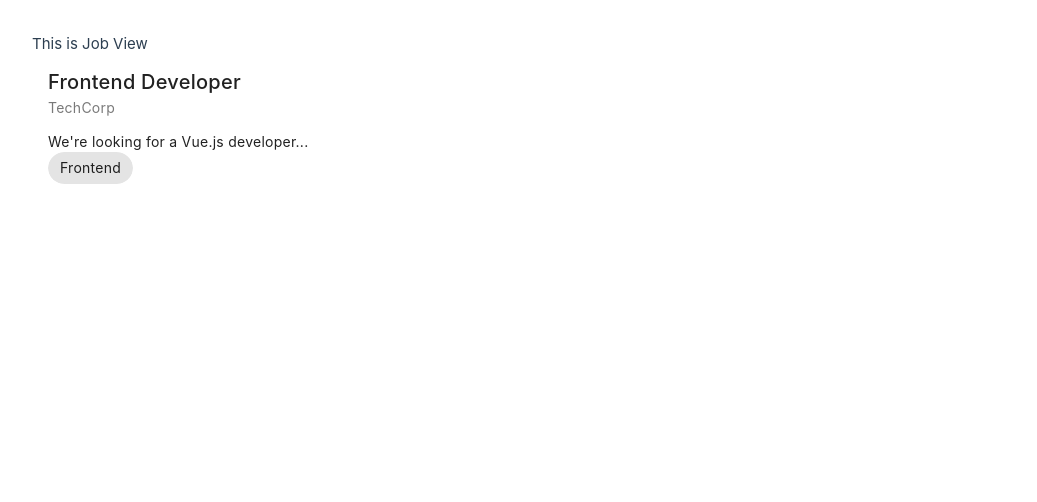
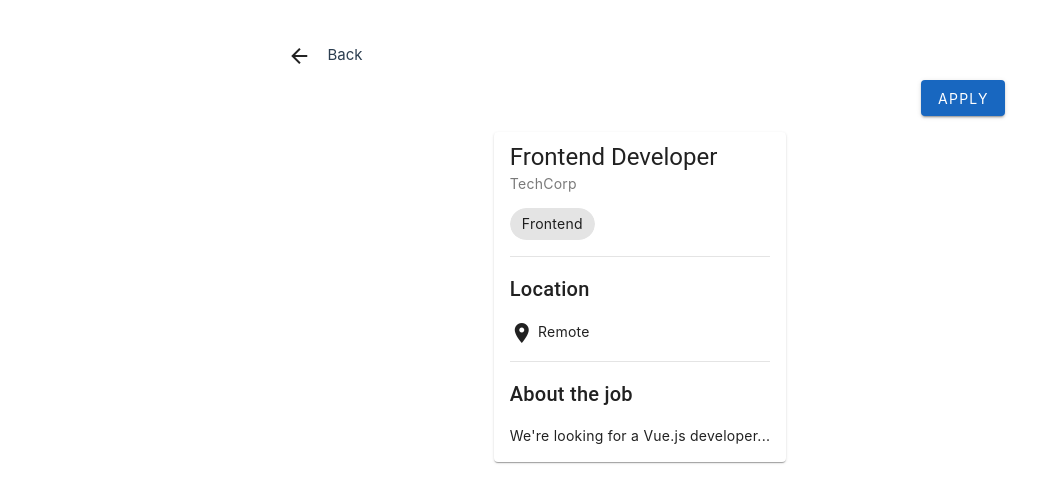
Before and after one commit to naycont/ultimate-job-finder, a Vue app: page /jobs/1 in a window 1280 px wide. Shown: the top 502 px of the page, without its empty margins (0-1037 px from the left). Built offline with nearby package versions, Linux system fonts and the light colour scheme.

Commit message:
enhancing job component to displya details, adding google icons

```diff
--- a/package.json
+++ b/package.json
@@ -16,6 +16,7 @@
   "dependencies": {
     "@vueuse/core": "^12.7.0",
     "pinia": "^3.0.1",
+    "sass-embedded": "^1.85.0",
     "vue": "^3.5.13",
     "vue-router": "^4.5.0",
     "vuetify": "^3.7.13"
@@ -35,6 +36,7 @@
     "eslint-plugin-vue": "^9.32.0",
     "jiti": "^2.4.2",
     "jsdom": "^26.0.0",
+    "material-design-icons-iconfont": "^6.7.0",
     "npm-run-all2": "^7.0.2",
     "prettier": "^3.5.1",
     "typescript": "~5.7.3",
--- a/src/assets/main.scss
+++ b/src/assets/main.scss
@@ -14,5 +14,9 @@
       padding: var(--ui-padding);
       border-radius: 4px;
     }
+    .view {
+      width: 80%;
+      margin: auto;
+    }
   }
 }
--- a/src/components/jobs/JobDetails.vue
+++ b/src/components/jobs/JobDetails.vue
@@ -10,17 +10,28 @@ defineProps({
 })
 </script>
 <template>
-  <div>
-    <v-card flat :title="job.title" :subtitle="job.company">
-      <v-card-text>
-        <div>
-          {{ job.description }}
+  <v-card :subtitle="job.company">
+    <template v-slot:title>
+      <span class="text-h5">{{ job.title }}</span>
+    </template>
+    <v-card-text>
+      <v-chip color="accent">
+        {{ job.category }}
+      </v-chip>
+
+      <div class="mt-4">
+        <v-divider></v-divider>
+        <div class="d-flex flex-column py-4">
+          <span class="text-h6">Location </span>
+          <span class="mt-4"> <v-icon>location_on</v-icon> {{ job.location }} </span>
         </div>
+        <v-divider></v-divider>
+      </div>
 
-        <v-chip color="accent">
-          {{ job.category }}
-        </v-chip>
-      </v-card-text>
-    </v-card>
-  </div>
+      <div class="mt-4">
+        <div class="text-h6 mb-4">About the job</div>
+        {{ job.description }}
+      </div>
+    </v-card-text>
+  </v-card>
 </template>
--- a/src/plugins/vuetify.ts
+++ b/src/plugins/vuetify.ts
@@ -4,7 +4,17 @@ import { createVuetify } from 'vuetify'
 import * as components from 'vuetify/components'
 import * as directives from 'vuetify/directives'
 
+import 'material-design-icons-iconfont/dist/material-design-icons.css'
+import { aliases, md } from 'vuetify/iconsets/md'
+
 export default createVuetify({
   components,
-  directives
+  directives,
+  icons: {
+    defaultSet: 'md',
+    aliases,
+    sets: {
+      md
+    }
+  }
 })
--- a/src/services/mockData/jobsList.json
+++ b/src/services/mockData/jobsList.json
@@ -15,7 +15,7 @@
     "categoryId": 2,
     "category": "Backend",
     "company": "DevFirm",
-    "description": "Looking for a Node.js expert...",
+    "description": "What We’re Looking For: In this role, an established professional with enough prior work experience in software development to achieve full productivity within 1.5 months from onboarding. This engineer should also be passionate, creative, motivated, and knowledgeable with amazing communication skills to help drive conversations with Meltwater Product and Engineering teams while really listening to their needs",
     "location": "New York",
     "createdAt": "02-20-2025"
   },
--- a/src/views/Job.vue
+++ b/src/views/Job.vue
@@ -1,11 +1,12 @@
 <script lang="ts" setup>
 import { ref } from 'vue'
-import { useRoute } from 'vue-router'
+import { useRoute, useRouter } from 'vue-router'
 import { jobService } from '@/services/jobService'
 import JobDetails from '@/components/jobs/JobDetails.vue'
 import type Job from '@/interfaces/Job'
 
 const route = useRoute()
+const router = useRouter()
 const jobId = route.params?.id ? Number(route.params.id) : 0
 
 const job = ref<Job>()
@@ -15,14 +16,35 @@ const getJobDetails = (jobId: number) => {
   return response.data
 }
 
+const goToJobs = () => {
+  router.push({ name: 'jobs' })
+}
+
 if (jobId) {
   job.value = getJobDetails(jobId)
 }
 </script>
 
 <template>
-  <div>
-    This is Job View
-    <JobDetails :job="job" />
+  <div class="job">
+    <div>
+      <v-btn flat icon="arrow_back" @click="goToJobs"></v-btn>
+      Back
+    </div>
+
+    <div class="d-flex justify-end mb-4">
+      <v-btn color="primary">Apply</v-btn>
+    </div>
+
+    <div class="job d-flex justify-center flex-column align-center">
+      <JobDetails :job="job" />
+    </div>
   </div>
 </template>
+
+<style>
+.job {
+  width: 60%;
+  margin: auto;
+}
+</style>
```
Also changed, not shown: 1 other file (tests, documents, lock files or other folders).
